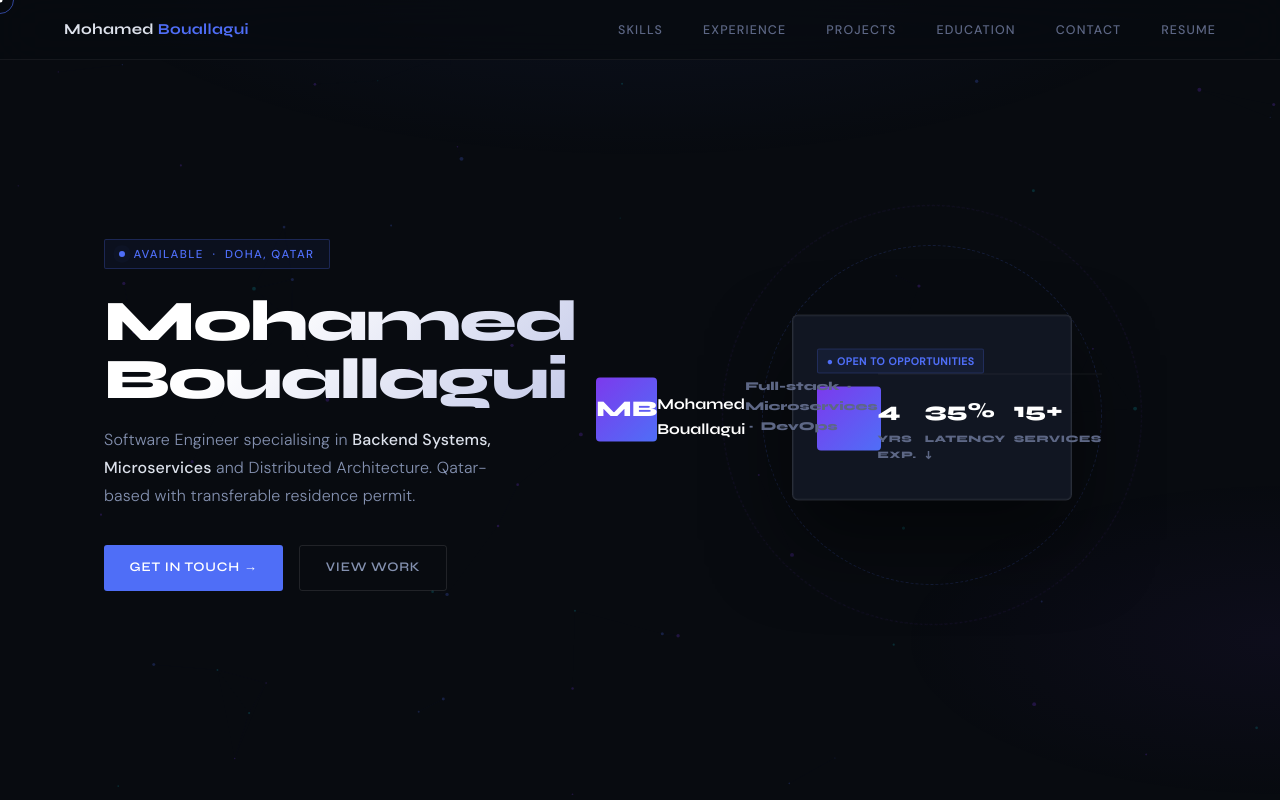
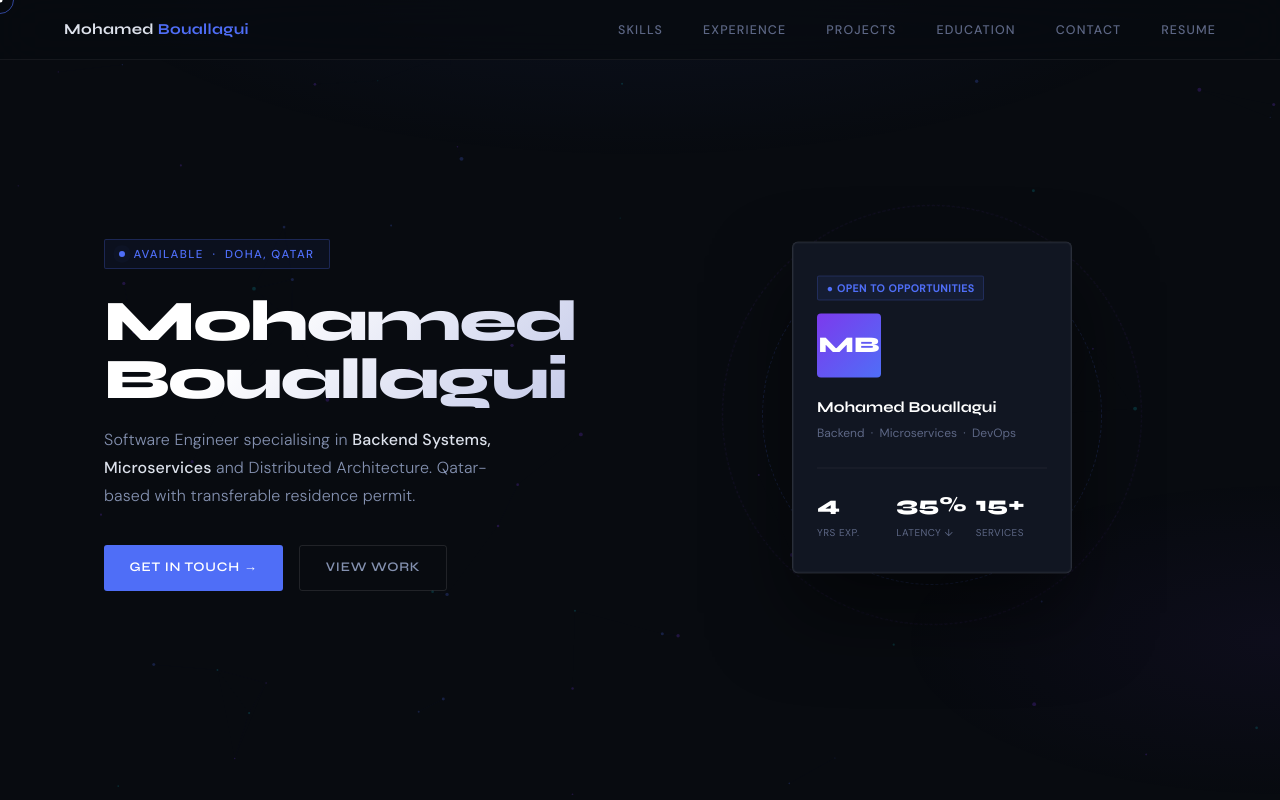
Before and after one commit to HamaRigo/portfolio, a plain HTML site: page index.html in a window 1280 px wide. Shown: the top 800 px of the page. Drawn offline with Linux system fonts and the light colour scheme.

Commit message:
rollback img

```diff
--- a/index.html
+++ b/index.html
@@ -395,10 +395,9 @@ footer{text-align:center;padding:2.5rem 5%;border-top:1px solid var(--border);fo
     <div class="h-ring"></div>
     <div class="h-card">
       <div class="h-ctag">&#9679; Open to Opportunities</div>
-      <div class="h-card-av">
       <div class="h-card-av">MB</div>
       <div class="h-card-name">Mohamed Bouallagui</div>
-      <div class="h-card-role">Full-stack &nbsp;·&nbsp; Microservices &nbsp;·&nbsp; DevOps</div>
+      <div class="h-card-role">Backend &nbsp;·&nbsp; Microservices &nbsp;·&nbsp; DevOps</div>
       <div class="h-stats">
         <div><div class="h-sv">4</div><div class="h-sl">Yrs Exp.</div></div>
         <div><div class="h-sv">35%</div><div class="h-sl">Latency ↓</div></div>
```
